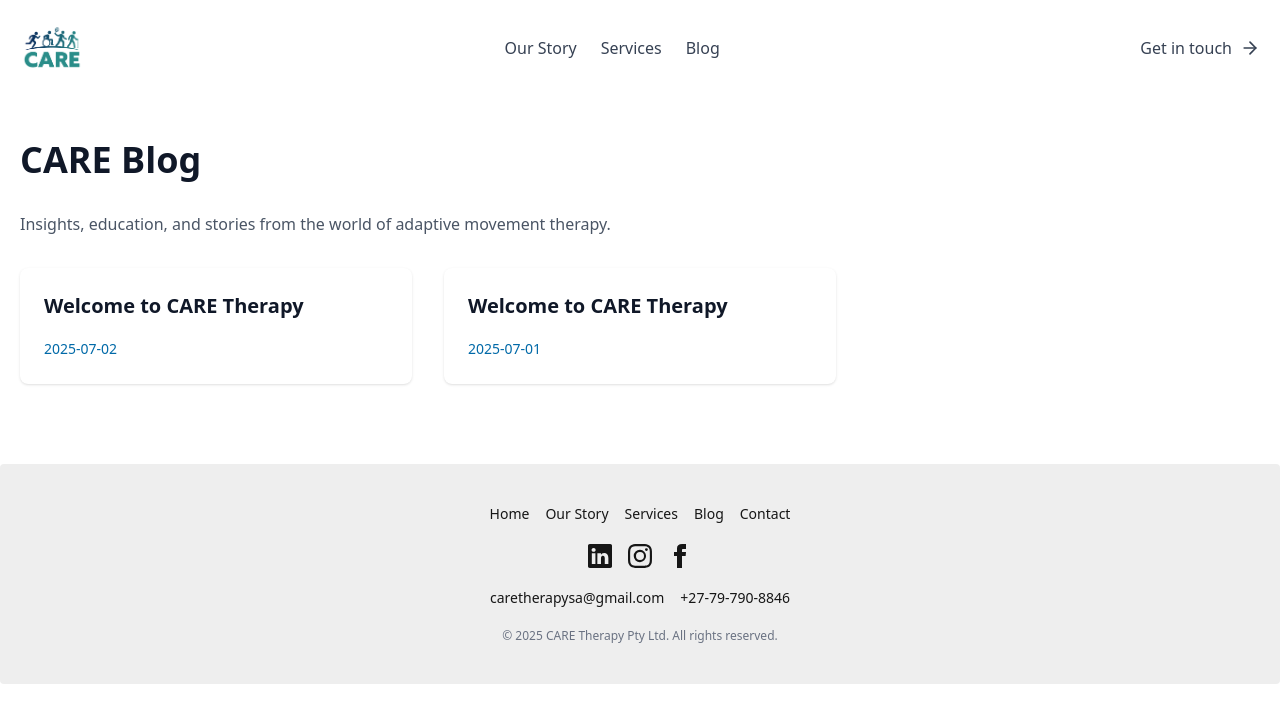
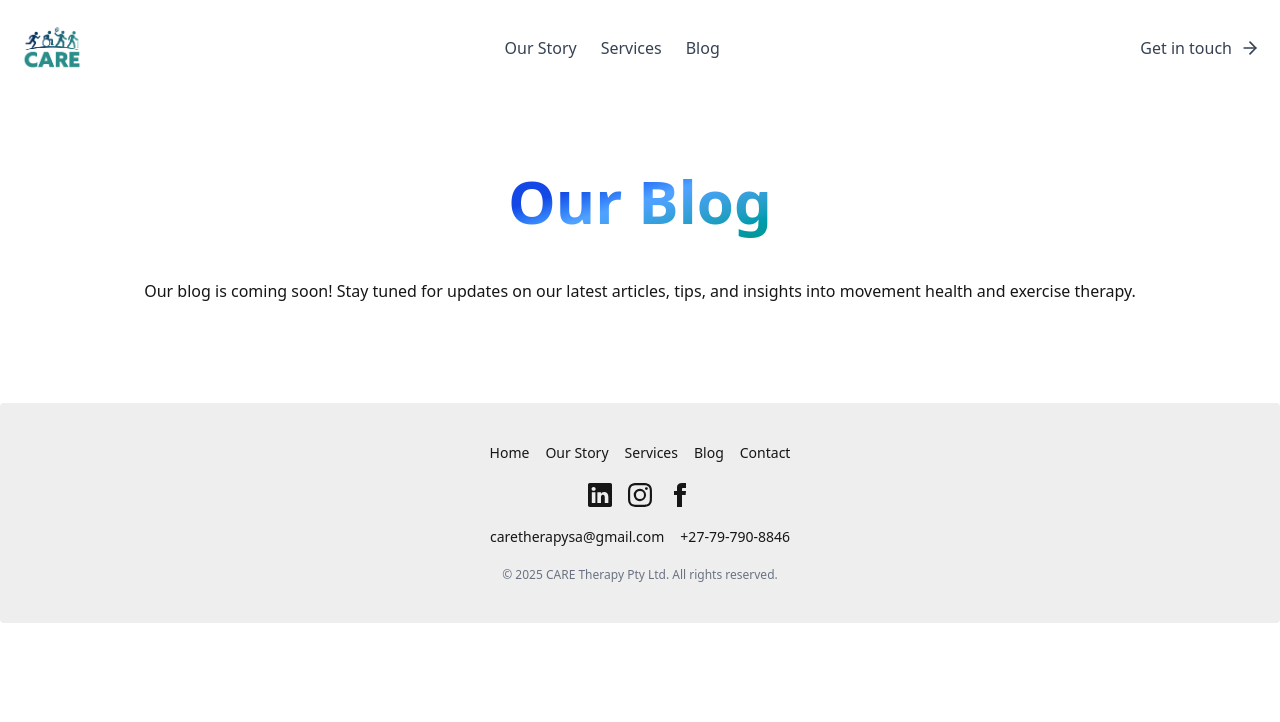
Before and after one commit to CodingWithCallum/care-therapy-njs, a Next.js app: page /OurBlog in a window 1280 px wide. Shown: the top 722 px of the page. Built offline with nearby package versions, Linux system fonts and the light colour scheme.

Commit message:
removed blog functions

```diff
--- a/src/app/OurBlog/[slug]/page.tsx
+++ /dev/null
@@ -1,24 +0,0 @@
-// /app/blog/[slug]/page.tsx
-import fs from "fs";
-import path from "path";
-import matter from "gray-matter";
-import { MDXRemote } from "next-mdx-remote/rsc";
-
-export async function generateStaticParams() {
-  const files = fs.readdirSync("src/app/Content/Posts");
-  return files.map((file) => ({ slug: file.replace(".mdx", "") }));
-}
-
-export default async function BlogPost({ params }: { params: Promise<{ slug: string }> }) {
-  const filePath = path.join(process.cwd(), "content", "posts", `${(await params).slug}.mdx`);
-  const source = fs.readFileSync(filePath, "utf8");
-  const { content, data } = matter(source);
-
-  return (
-    <article className="max-w-3xl mx-auto px-5 py-16 prose prose-lg">
-      <h1 className="text-gray-900">{data.title}</h1>
-      <p className="text-sm text-gray-500 mb-6">By {data.author} on {data.date}</p>
-      <MDXRemote source={content} />
-    </article>
-  );
-}
--- a/src/app/OurBlog/page.tsx
+++ b/src/app/OurBlog/page.tsx
@@ -1,24 +1,18 @@
-// /app/blog/page.tsx
-import { getAllPostsMeta } from "../blog";
-import Link from "next/link";
+import "../globals.css";
 
-export default function BlogIndex() {
-  const posts = getAllPostsMeta();
-
-  return (
-    <section className="max-w-7xl mx-auto px-5 mt-15 py-20 space-y-8">
-      <h1 className="text-4xl font-bold text-gray-900">CARE Blog</h1>
-      <p className="text-gray-600">Insights, education, and stories from the world of adaptive movement therapy.</p>
-
-      <div className="grid gap-8 md:grid-cols-2 lg:grid-cols-3">
-        {posts.map((post) => (
-          <Link key={post.slug} href={`/blog/${post.slug}`} className="block bg-white p-6 rounded-lg shadow hover:shadow-lg transition">
-            <h2 className="text-xl font-semibold text-gray-900 mb-2">{post.title}</h2>
-            <p className="text-sm text-gray-500 mb-4">{post.description}</p>
-            <span className="text-sm text-sky-700 font-medium">{post.date}</span>
-          </Link>
-        ))}
-      </div>
-    </section>
-  );
+export default function OurBlog() {
+    return(
+        <main>
+            <section className="py-25 mt-10">
+                <div className="max-w-7xl mx-auto sm:px-10 md:px-12 lg:px-5 md:flex-row gap-16 justify-items-center">
+                    <h1 className="mt-6 text-3xl/tight sm:text-4xl/tight md:text-5xl/tight xl:text-6xl/tight font-bold text-gray-900">
+                        <span className="text-transparent bg-clip-text bg-gradient-to-br from-blue-700 from-30% via-blue-400 via-50% to-teal-600">Our Blog</span>
+                    </h1>
+                    <p className="pt-10">
+                        Our blog is coming soon! Stay tuned for updates on our latest articles, tips, and insights into movement health and exercise therapy.
+                    </p>
+                </div>
+            </section>
+        </main>
+    )
 }
--- a/src/app/blog.ts
+++ /dev/null
@@ -1,25 +0,0 @@
-// lib/blog.ts
-import fs from "fs";
-import path from "path";
-import matter from "gray-matter";
-
-const postsDirectory = path.join(process.cwd(), "src", "app", "Content", "Posts");
-
-export function getAllPostsMeta() {
-  const filenames = fs.readdirSync(postsDirectory);
-
-  return filenames.map((filename) => {
-    const slug = filename.replace(/\.mdx$/, "");
-    const filePath = path.join(postsDirectory, filename);
-    const fileContents = fs.readFileSync(filePath, "utf8");
-
-    const { data } = matter(fileContents);
-    return {
-      slug,
-      title: data.title,
-      description: data.description,
-      date: data.date,
-      author: data.author,
-    };
-  }).sort((a, b) => new Date(b.date).getTime() - new Date(a.date).getTime());
-}
```
